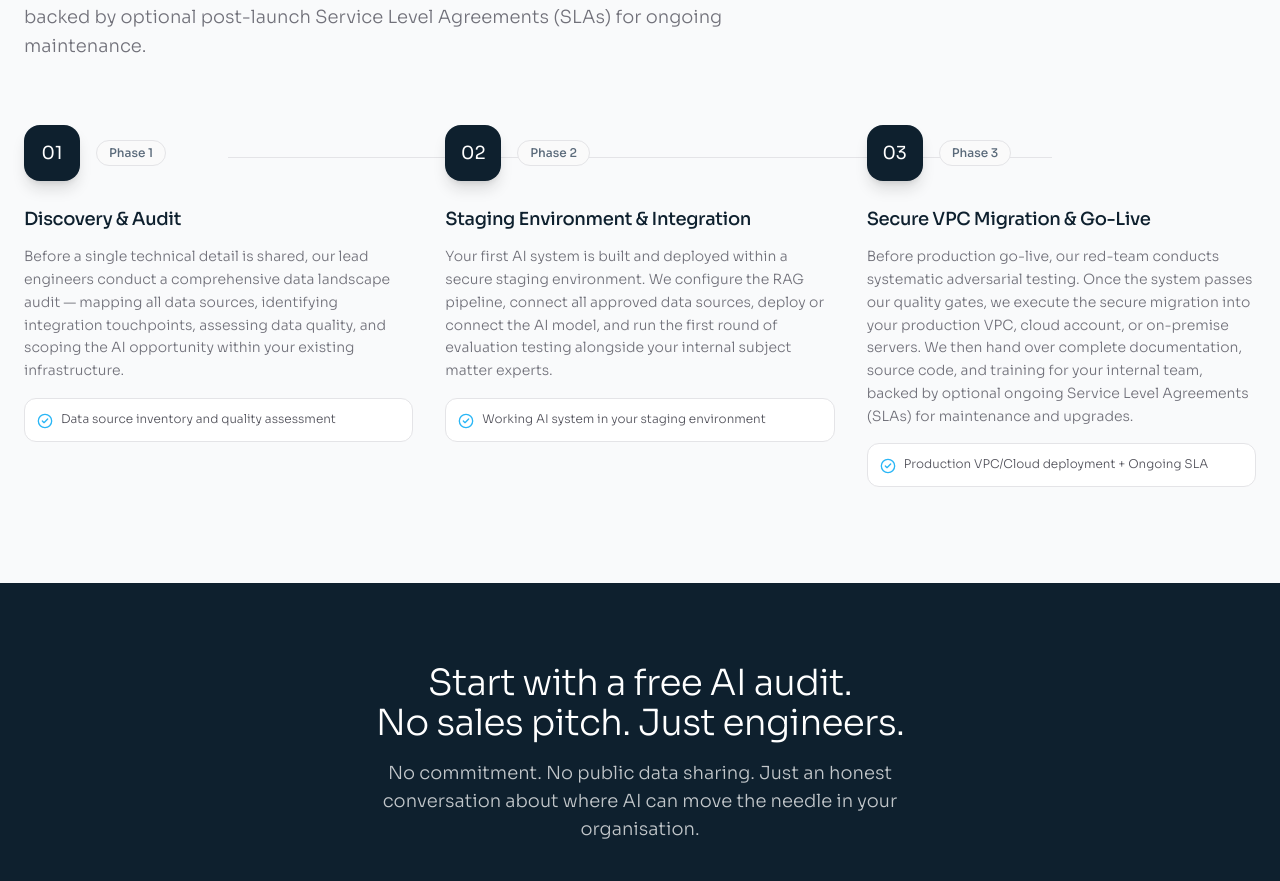
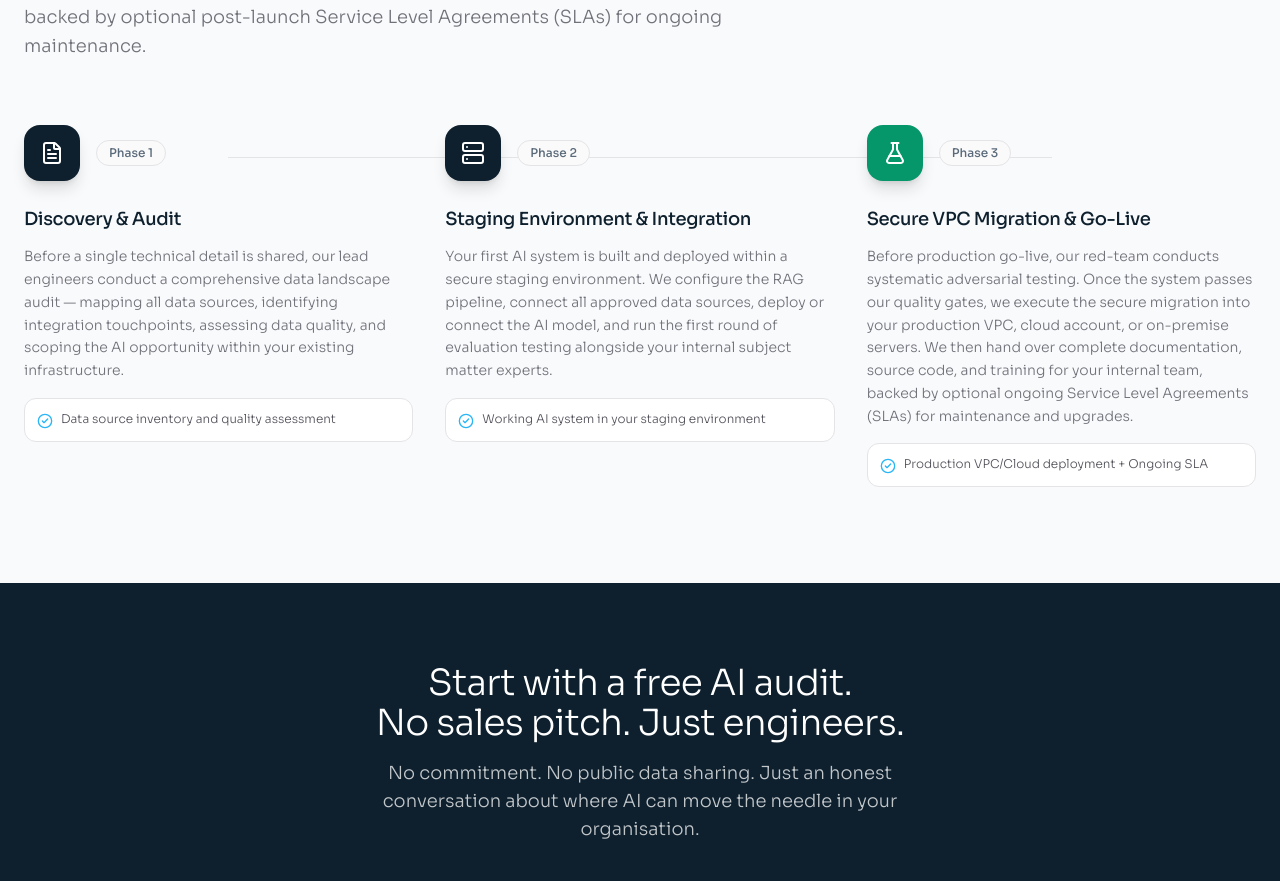
Before and after one commit to munishkdhiman/86bweb, a Next.js app: page / in a window 1280 px wide. Shown: the part 6602-7483 px from the top of the page. Built offline with nearby package versions, Linux system fonts and the light colour scheme.

Commit message:
style: sync phase icon colors and design with how-we-build page

```diff
--- a/src/app/page.tsx
+++ b/src/app/page.tsx
@@ -7,7 +7,7 @@ import Link from 'next/link';
 import {
   ChevronRight, Shield, Lock, Server, Globe,
   Brain, BarChart3, DollarSign, Layers, ArrowRight,
-  CheckCircle2, Cpu, Database, Zap
+  CheckCircle2, Cpu, Database, Zap, FileText, FlaskConical
 } from 'lucide-react';
 import Navbar from '@/components/Navbar';
 import Footer from '@/components/Footer';
@@ -190,6 +190,8 @@ const phases = [
   {
     number: '01',
     label: 'Phase 1',
+    color: 'bg-[#0E202E]',
+    icon: FileText,
     title: 'Discovery & Audit',
     description: 'Before a single technical detail is shared, our lead engineers conduct a comprehensive data landscape audit — mapping all data sources, identifying integration touchpoints, assessing data quality, and scoping the AI opportunity within your existing infrastructure.',
     deliverable: 'Data source inventory and quality assessment',
@@ -197,6 +199,8 @@ const phases = [
   {
     number: '02',
     label: 'Phase 2',
+    color: 'bg-[#0E202E]',
+    icon: Server,
     title: 'Staging Environment & Integration',
     description: 'Your first AI system is built and deployed within a secure staging environment. We configure the RAG pipeline, connect all approved data sources, deploy or connect the AI model, and run the first round of evaluation testing alongside your internal subject matter experts.',
     deliverable: 'Working AI system in your staging environment',
@@ -204,6 +208,8 @@ const phases = [
   {
     number: '03',
     label: 'Phase 3',
+    color: 'bg-emerald-600',
+    icon: FlaskConical,
     title: 'Secure VPC Migration & Go-Live',
     description: 'Before production go-live, our red-team conducts systematic adversarial testing. Once the system passes our quality gates, we execute the secure migration into your production VPC, cloud account, or on-premise servers. We then hand over complete documentation, source code, and training for your internal team, backed by optional ongoing Service Level Agreements (SLAs) for maintenance and upgrades.',
     deliverable: 'Production VPC/Cloud deployment + Ongoing SLA',
@@ -918,7 +924,9 @@ export default function HomePage() {
             <div className="hidden md:block absolute top-8 left-[calc(16.67%-1px)] right-[calc(16.67%-1px)] h-px bg-zinc-200 z-0" />
 
             <div className="grid grid-cols-1 md:grid-cols-3 gap-8 relative z-10">
-              {phases.map((phase, i) => (
+              {phases.map((phase, i) => {
+                const Icon = phase.icon;
+                return (
                 <motion.div
                   key={phase.number}
                   initial="hidden"
@@ -930,8 +938,8 @@ export default function HomePage() {
                 >
                   {/* Step number circle */}
                   <div className="flex items-center gap-4 mb-6">
-                    <div className="w-14 h-14 rounded-2xl bg-[#0E202E] text-white font-normal text-lg flex items-center justify-center flex-shrink-0 shadow-lg shadow-zinc-900/15">
-                      {phase.number}
+                    <div className={`w-14 h-14 rounded-2xl ${phase.color} text-white font-normal text-lg flex items-center justify-center flex-shrink-0 shadow-lg shadow-zinc-900/15`}>
+                      <Icon className="w-6 h-6 text-white" />
                     </div>
                     <span className="text-xs font-semibold text-[#5A6A7A] bg-zinc-50 border border-zinc-200 px-3 py-1 rounded-full">
                       {phase.label}
@@ -946,7 +954,8 @@ export default function HomePage() {
                     <span className="text-xs text-zinc-600">{phase.deliverable}</span>
                   </div>
                 </motion.div>
-              ))}
+                );
+              })}
             </div>
           </div>
         </div>
```
